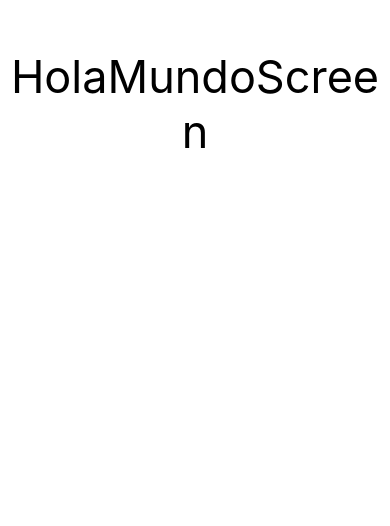
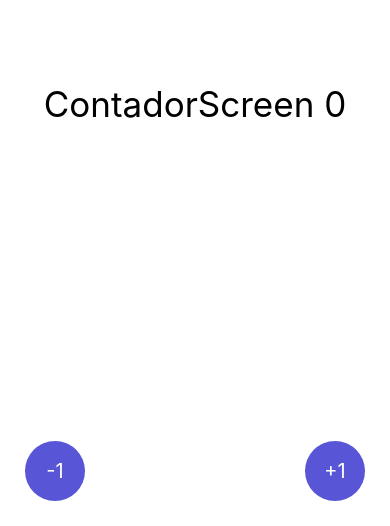
Before and after one commit to apolo-deloitte/RN-Formacion-TS, a React Native app: screen / in a window 390 px wide. Shown: the part 318-844 px from the top of the page. Built offline with nearby package versions, Linux system fonts and the light colour scheme.

Commit message:
added styles and logic for counter

```diff
--- a/App.tsx
+++ b/App.tsx
@@ -1,10 +1,9 @@
 import React from 'react';
-import type {Node} from 'react';
-import {View} from 'react-native';
 import HolaMundoScreen from './src/screens/HolaMundoScreen';
+import ContadorScreen from './src/screens/ContadorScreen';
 
-const App: () => Node = () => {
-  return <HolaMundoScreen />;
+const App = () => {
+  return <ContadorScreen />;
 };
 
 export default App;
--- a/package.json
+++ b/package.json
@@ -17,6 +17,7 @@
     "@babel/core": "^7.12.9",
     "@babel/runtime": "^7.12.5",
     "@react-native-community/eslint-config": "^2.0.0",
+    "@types/react": "^18.0.24",
     "babel-jest": "^26.6.3",
     "eslint": "^7.32.0",
     "jest": "^26.6.3",
--- /dev/null
+++ b/src/screens/ContadorScreen.tsx
@@ -0,0 +1,62 @@
+import React, {useState} from 'react';
+import {Text, View, StyleSheet, TouchableOpacity} from 'react-native';
+
+interface ContadorScreenProps {}
+
+const ContadorScreen = (props: ContadorScreenProps) => {
+  const [contador, setContador] = useState(0);
+
+  return (
+    <View style={styles.viewStyle}>
+      <Text style={styles.textStyle}>ContadorScreen {contador}</Text>
+      <TouchableOpacity
+        style={[styles.btn, styles.buttonRight]}
+        onPress={() => setContador(contador + 1)}>
+        <Text style={styles.button_text_fab}>+1</Text>
+      </TouchableOpacity>
+      <TouchableOpacity
+        style={[styles.btn, styles.buttonLeft]}
+        onPress={() => setContador(contador - 1)}>
+        <Text style={styles.button_text_fab}>-1</Text>
+      </TouchableOpacity>
+    </View>
+  );
+};
+
+export default ContadorScreen;
+
+const styles = StyleSheet.create({
+  viewStyle: {
+    flex: 1,
+    justifyContent: 'center',
+  },
+  textStyle: {
+    fontSize: 35,
+    color: 'black',
+    textAlign: 'center',
+  },
+  btn: {
+    alignItems: 'center',
+    backgroundColor: '#5856D6',
+    justifyContent: 'center',
+    padding: 2,
+    borderRadius: 100,
+    width: 60,
+    height: 60,
+  },
+  buttonRight: {
+    bottom: 25,
+    right: 25,
+    position: 'absolute',
+  },
+  buttonLeft: {
+    bottom: 25,
+    left: 25,
+    position: 'absolute',
+  },
+  button_text_fab: {
+    alignSelf: 'center',
+    fontSize: 20,
+    color: 'white',
+  },
+});
```
Also changed, not shown: 1 other file (tests, documents, lock files or other folders).
